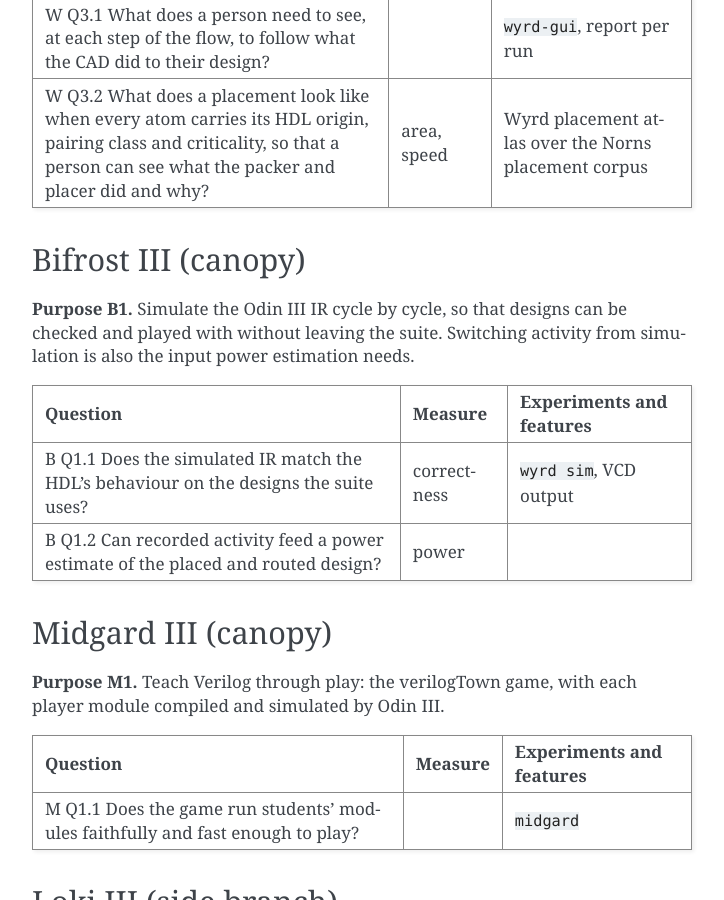
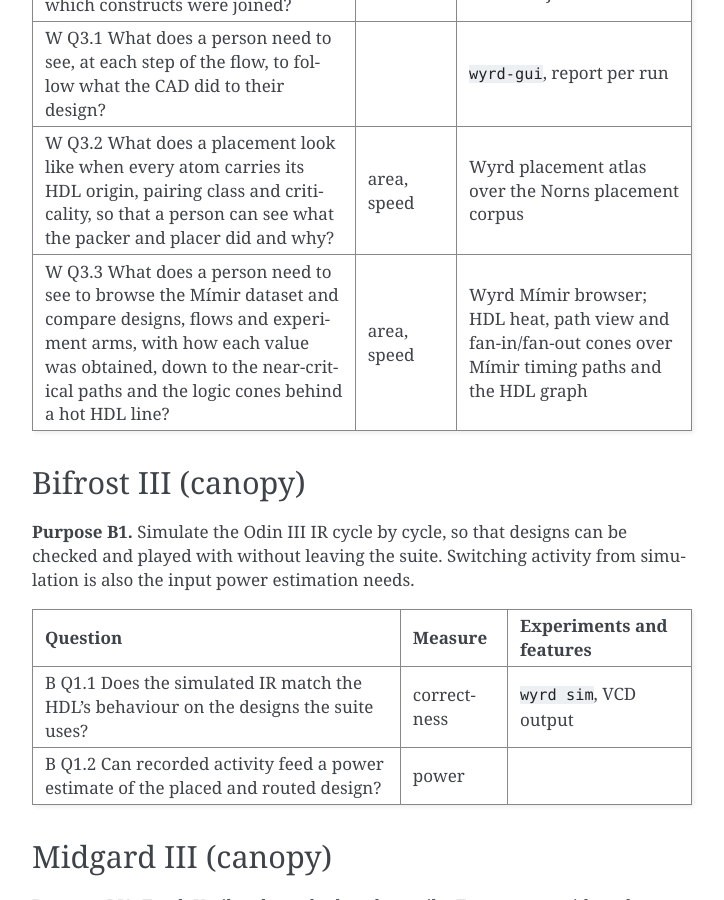
Before and after one commit to drpaj12/YggdrasilIII, a Sphinx documentation site: the page built from docs/purpose.md, in a window 1280 px wide and 900 px high, scrolled down 2577 px. Shown: the whole window, without its empty margins (388-1112 px from the left). Built offline with Sphinx 7.4.7, drawn with Linux system fonts in a browser that asks for light colours.

Commit message:
Pin components to current main; add W Q3.3 (Mímir browser, paths, cones) (#60)
Pins: odin3 9779eeb (paper rewrite, restore test fix), wyrd 127b875 (Mímir
browser, HDL heat, path view, cones), mimir 0352d8b (schema v7: timing paths,
HDL graph), norns 7e9366b (H22' verdict, paper rewrite), loki 476c87d.
Verdandi unchanged.


Claude-Session: https://claude.ai/code/session_01P6Esp6sCYcdv2tacYWdsyN

Co-authored-by: Claude Opus 5.5 <noreply@anthropic.com>

```diff
--- a/docs/purpose.md
+++ b/docs/purpose.md
@@ -80,6 +80,7 @@ inside each step, and change what goes in.
 | W Q2.1 How does a designer see which lines set the critical path, and which constructs were joined? | speed | timing view over the attribution JSON |
 | W Q3.1 What does a person need to see, at each step of the flow, to follow what the CAD did to their design? | | `wyrd-gui`, report per run |
 | W Q3.2 What does a placement look like when every atom carries its HDL origin, pairing class and criticality, so that a person can see what the packer and placer did and why? | area, speed | Wyrd placement atlas over the Norns placement corpus |
+| W Q3.3 What does a person need to see to browse the Mímir dataset and compare designs, flows and experiment arms, with how each value was obtained, down to the near-critical paths and the logic cones behind a hot HDL line? | area, speed | Wyrd Mímir browser; HDL heat, path view and fan-in/fan-out cones over Mímir timing paths and the HDL graph |
 
 ## Bifrost III (canopy)
 
```
